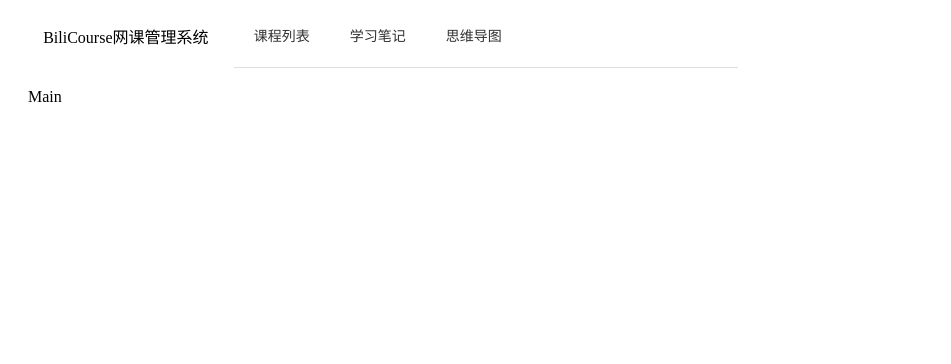
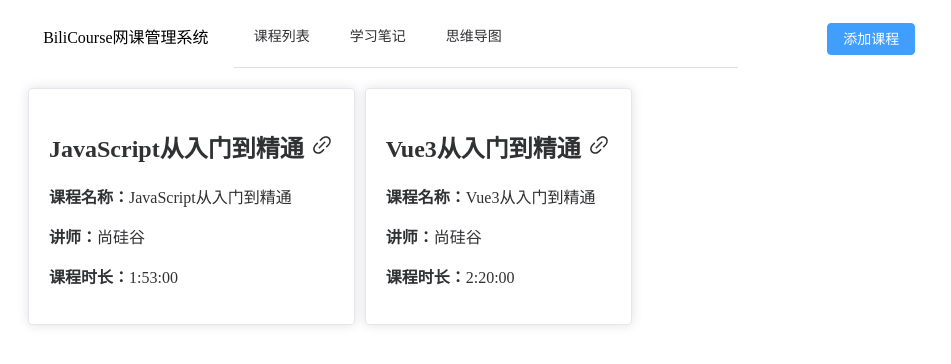
Before and after one commit to FeedWhisper5148/bili-course, a Vue app: page / in a window 1280 px wide. Shown: the top 364 px of the page, without its empty margins (0-951 px from the left). Built offline with nearby package versions, Linux system fonts and the light colour scheme; the HTML template or start-up script is replaced by a standard one.

Commit message:
feat: 初步完成了课程卡片

```diff
--- a/package.json
+++ b/package.json
@@ -11,6 +11,7 @@
     "type-check": "vue-tsc --build"
   },
   "dependencies": {
+    "@element-plus/icons-vue": "^2.3.2",
     "element-plus": "^2.14.0",
     "pinia": "^3.0.4",
     "vue": "^3.5.32",
--- a/src/App.vue
+++ b/src/App.vue
@@ -1,5 +1,6 @@
 <script setup lang="ts">
 import Navigation from "@/components/Navigation.vue";
+import CourseInfoCard from "@/components/CourseInfoCard.vue";
 </script>
 <template>
   <div class="common-layout">
@@ -10,11 +11,17 @@ import Navigation from "@/components/Navigation.vue";
             BiliCourse网课管理系统
           </el-col>
           <el-col :span="10">
-            <navigation></navigation>
+            <Navigation></Navigation>
+          </el-col>
+          <el-col :span="5" class="title">
+            <el-button type="primary">添加课程</el-button>
           </el-col>
         </el-row>
       </el-header>
-      <el-main>Main</el-main>
+      <el-main class="card-container">
+        <CourseInfoCard course-name="JavaScript从入门到精通" instructor="尚硅谷" duration="1:53:00"></CourseInfoCard>
+        <CourseInfoCard course-name="Vue3从入门到精通" instructor="尚硅谷" duration="2:20:00"></CourseInfoCard>
+      </el-main>
     </el-container>
   </div>
 </template>
@@ -43,4 +50,9 @@ import Navigation from "@/components/Navigation.vue";
   text-align: center;
 }
 
+.card-container {
+  display: flex;
+  flex-wrap: wrap;
+  gap: 10px;
+}
 </style>
--- /dev/null
+++ b/src/components/CourseInfoCard.vue
@@ -0,0 +1,38 @@
+<script setup lang="ts">
+import {Link} from "@element-plus/icons-vue";
+
+defineProps({
+  courseName: {
+    type: String,
+    required: true,
+  },
+  instructor: {
+    type: String,
+    required: true,
+  },
+  duration: {
+    type: String,
+    required: true,
+  },
+})
+</script>
+
+<template>
+  <el-card class="course-info-card" style="max-width: 480px">
+    <div class="course-info-header">
+      <h2>
+        {{ courseName }}
+        <el-icon><Link /></el-icon>
+      </h2>
+    </div>
+    <div class="course-info-content">
+      <p><strong>课程名称：</strong>{{ courseName }}</p>
+      <p><strong>讲师：</strong>{{ instructor }}</p>
+      <p><strong>课程时长：</strong>{{ duration }}</p>
+    </div>
+  </el-card>
+</template>
+
+<style scoped>
+
+</style>
--- a/src/main.ts
+++ b/src/main.ts
@@ -7,8 +7,13 @@ import App from './App.vue'
 import router from './router'
 import ElementPlus from 'element-plus'
 import 'element-plus/dist/index.css'
+import * as ElementPlusIconsVue from '@element-plus/icons-vue'
 
 const app = createApp(App)
+
+for (const [key, component] of Object.entries(ElementPlusIconsVue)) {
+    app.component(key, component)
+}
 
 app.use(createPinia())
 app.use(router)
```
Also changed, not shown: 1 other file (tests, documents, lock files or other folders).
